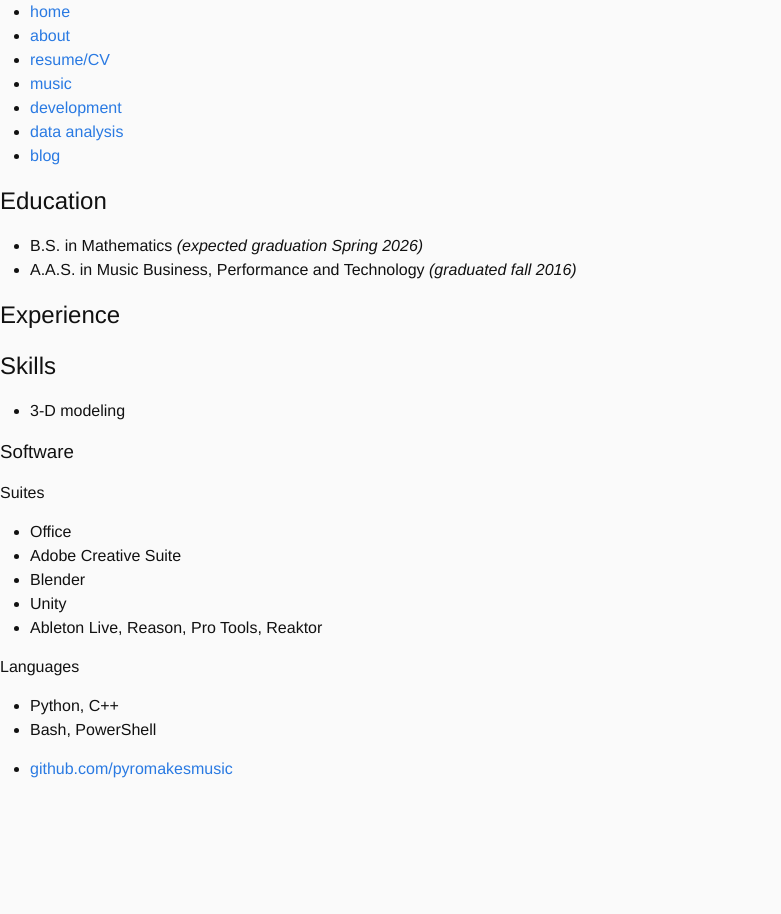
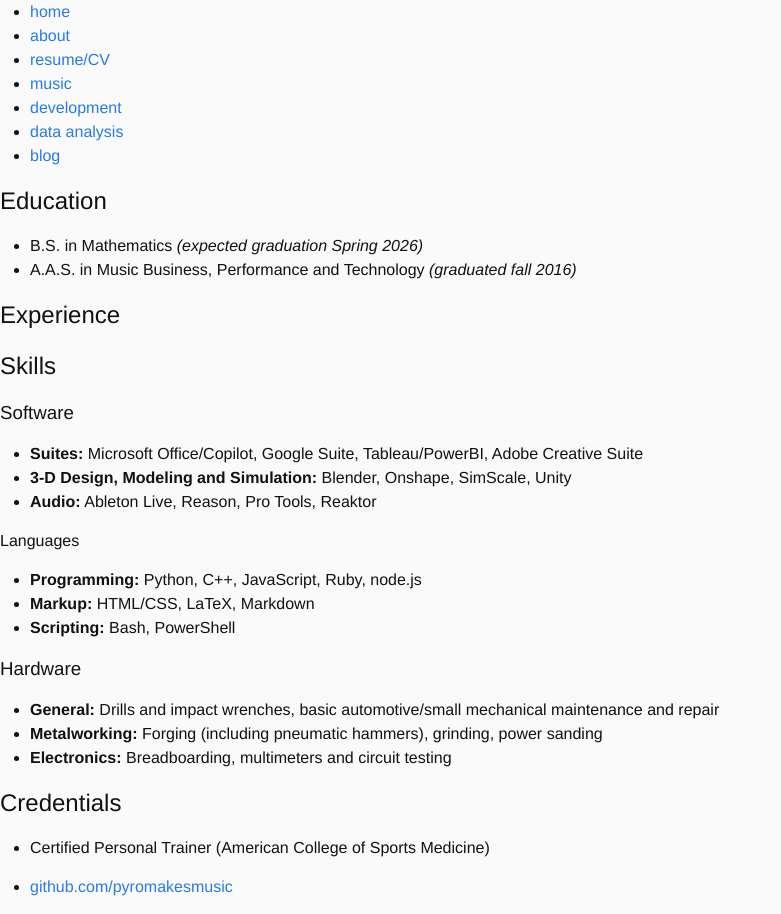
Before and after one commit to pyromakesmusic/pyromakesmusic.github.io, a Jekyll site: the page built from docs/resume_cv/index.md, in a window 1280 px wide. Shown: the whole page, without its empty margins (0-781 px from the left). Built offline with Jekyll 4.4.1, drawn with Linux system fonts in a browser that asks for light colours.

Commit message:
improving resume

```diff
--- a/docs/resume_cv/index.md
+++ b/docs/resume_cv/index.md
@@ -15,19 +15,23 @@
 Skills
 ------
 
-- 3-D modeling
-
 ### Software
 
-#### Suites
-
-- Office
-- Adobe Creative Suite
-- Blender
-- Unity
-- Ableton Live, Reason, Pro Tools, Reaktor
+- **Suites:** Microsoft Office/Copilot, Google Suite, Tableau/PowerBI, Adobe Creative Suite
+- **3-D Design, Modeling and Simulation:** Blender, Onshape, SimScale, Unity
+- **Audio:** Ableton Live, Reason, Pro Tools, Reaktor
 
 #### Languages
 
-- Python, C++
-- Bash, PowerShell
+- **Programming:** Python, C++, JavaScript, Ruby, node.js
+- **Markup:** HTML/CSS, LaTeX, Markdown
+- **Scripting:** Bash, PowerShell
+
+### Hardware
+- **General:** Drills and impact wrenches, basic automotive/small mechanical maintenance and repair
+- **Metalworking:** Forging (including pneumatic hammers), grinding, power sanding
+- **Electronics:** Breadboarding, multimeters and circuit testing
+
+Credentials
+-----------
+- Certified Personal Trainer (American College of Sports Medicine)
```
